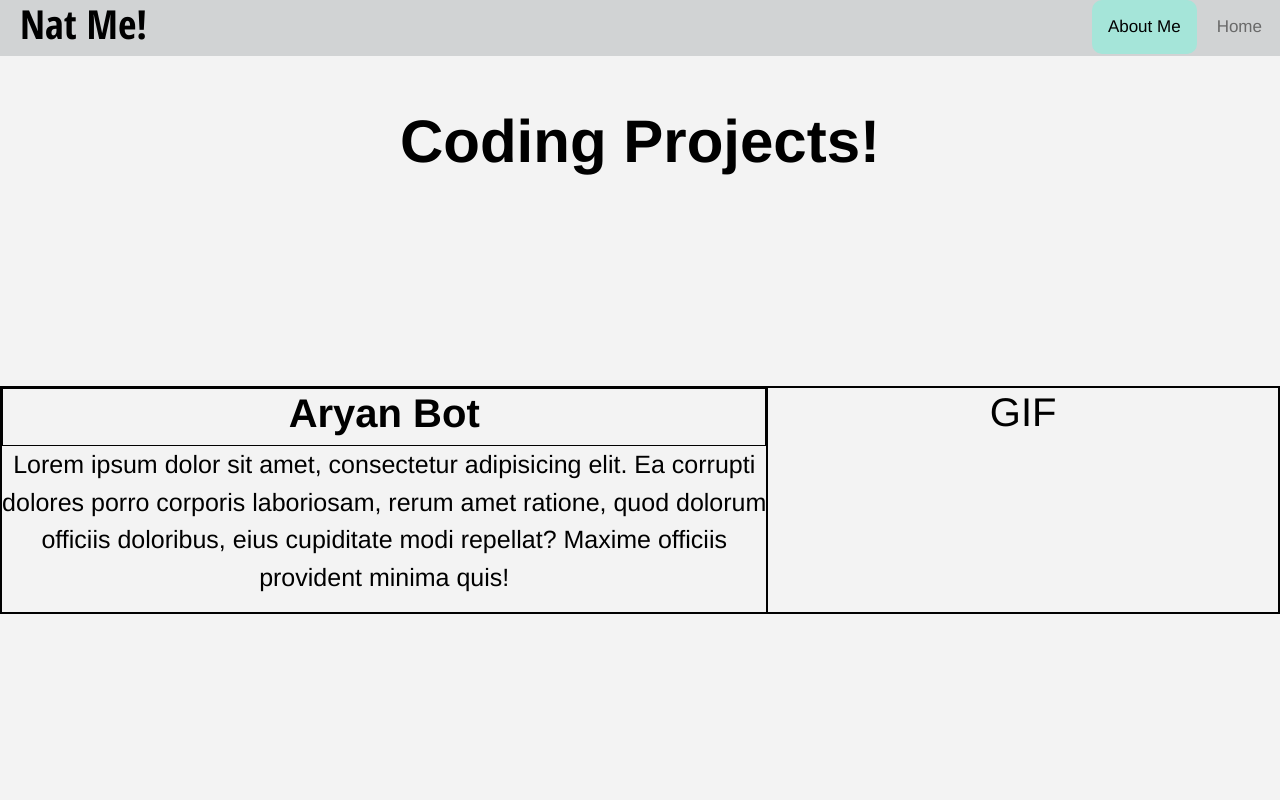
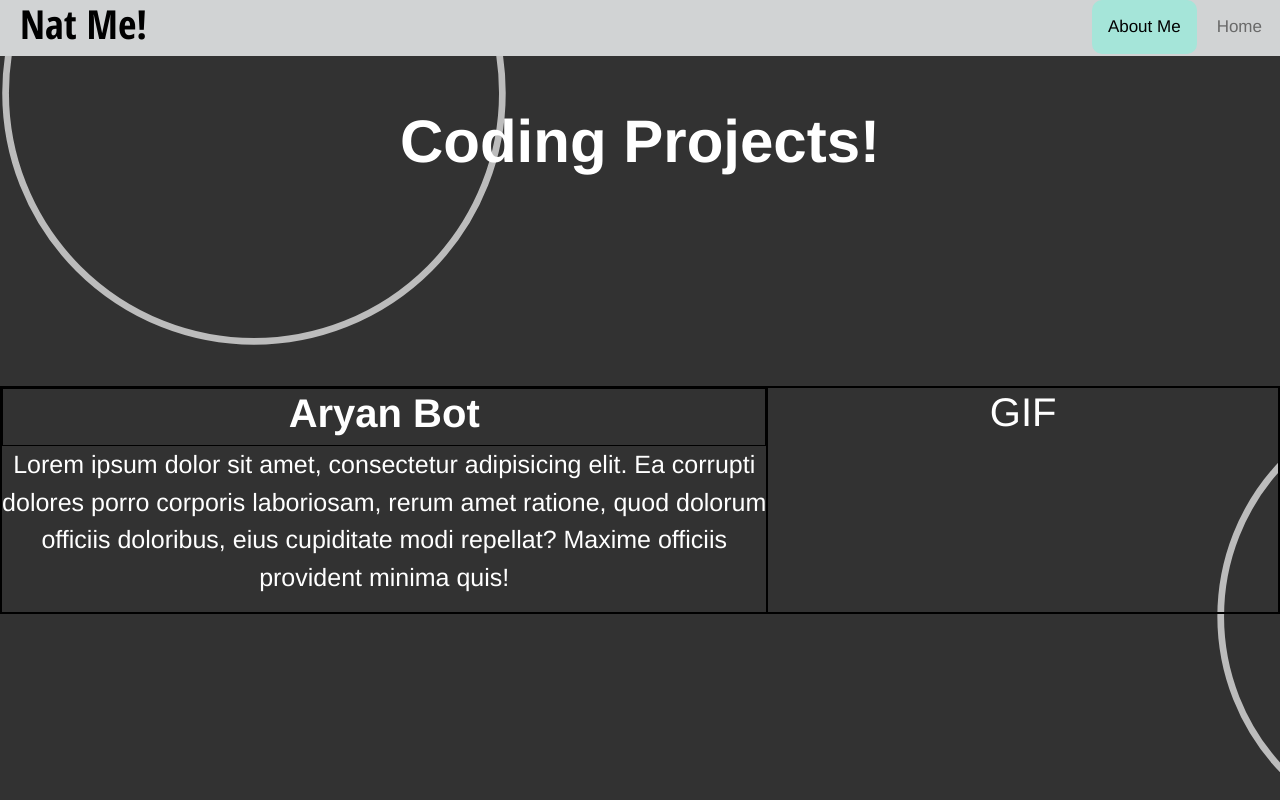
Before and after one commit to Ethea2/Nat-Me, a Vue app: page /about in a window 1280 px wide. Shown: the top 800 px of the page. Built offline with nearby package versions, Linux system fonts and the light colour scheme.

Commit message:
Done: Added background about page. ToDo: add cards

```diff
--- a/src/views/About.vue
+++ b/src/views/About.vue
@@ -1,4 +1,5 @@
 <template>
+<section class="main-page">
   <section class="title">
     <h1 class="section-title">Coding Projects!</h1>
   </section>
@@ -41,7 +42,7 @@
       </div>
     </div>
   </section>
-
+</section>
 </template>
 
 <script>
@@ -50,10 +51,16 @@ export default {
 }
 </script>
 
-<style>
+<style scoped>
+.main-page {
+  background: no-repeat;
+  background-position: center;
+  background-size: cover;
+  background-image: url("../assets/circle-bg.svg");
+  color:white;
+}
 .title{
   padding:50px 0px 0px 0px;
-  color:black;
 }
 .section-title{
   font-size: 60px;
@@ -61,7 +68,6 @@ export default {
 }
 .project-section{
   padding:200px 0 200px 0;
-  color:black;
 }
 .project-section div{
   border: 1px solid black;
@@ -85,4 +91,5 @@ export default {
   font-weight: bold;
 }
 
+
 </style>
```
Also changed, not shown: src/assets/blurry white-cyan.svg (added), src/assets/circle-bg.svg (added). Lines whose indentation alone changed are shown as unchanged.
